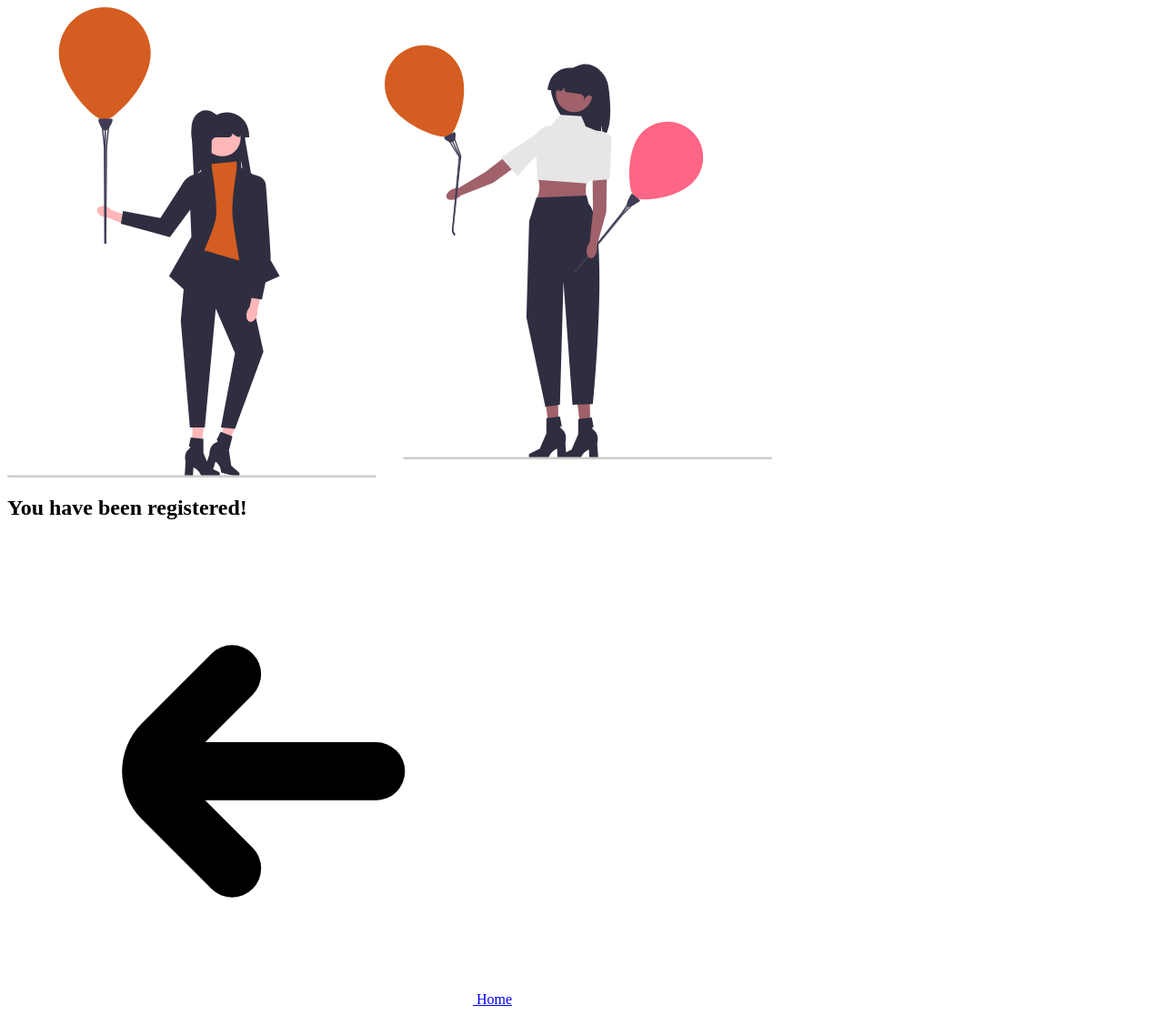
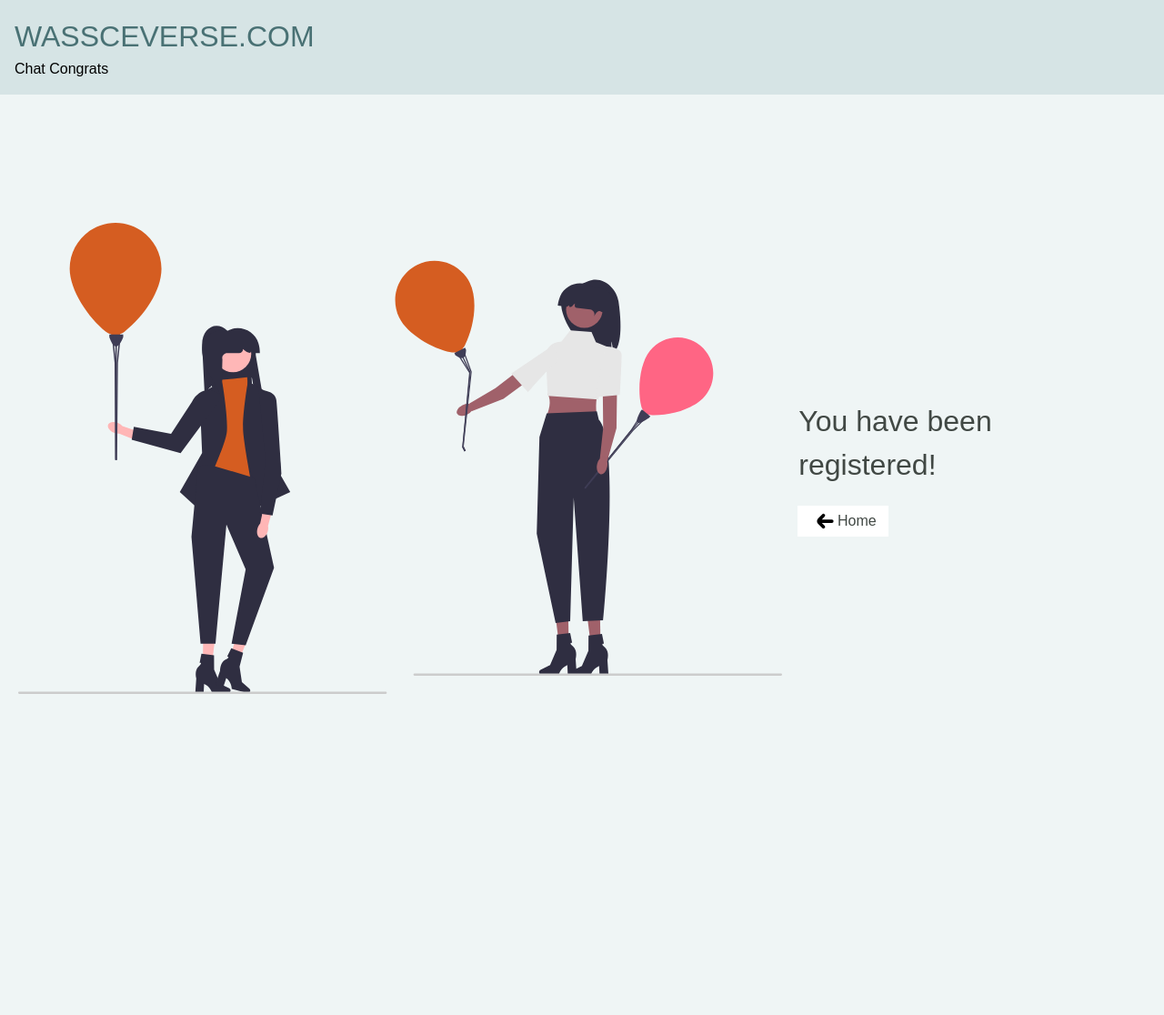
Before and after one commit to Asiedu13/wassceverse-grandpa, a Django app: page /congrats/ in a window 1280 px wide. Shown: the whole page at 91% size. After the commit the page ends 763 px from the top, so only its background shows below. Run offline with Django 4.2, Linux system fonts and the light colour scheme; some libraries are stand-ins or nearby versions.

Commit message:
some minor changes

```diff
--- a/wassceverse_web/main/static/css/_success.scss
+++ b/wassceverse_web/main/static/css/_success.scss
@@ -2,9 +2,10 @@
   width: 100vw;
   height: 100vh;
   display: flex;
-  /* justify-content: ; */
+  justify-content: center;
   align-items: center;
   color: #414844;
+  @include border(red);
 }
 
 #success-main section {
@@ -16,11 +17,17 @@
   display: flex;
   flex-direction: column;
   justify-content: center;
-  align-items: center;
+  // align-items: center;
+  @include border(blue);
 
   h1 {
     font-size: 2rem;
-    margin: 10px 0;
+    width: fit-content;
+    @include border(yellow);
+    display: flex;
+    justify-content: center;
+    align-items: center;
+    margin: 20px 0;
   }
   a {
     text-decoration: none;
@@ -32,6 +39,7 @@
     display: flex;
     justify-content: center;
     align-items: center;
+    @include border(yellow);
     img {
       width: 50px;
       height: 30px;
--- a/wassceverse_web/main/static/css/input.css
+++ b/wassceverse_web/main/static/css/input.css
@@ -405,14 +405,14 @@ text
   height: 0px;
   overflow: hidden; }
 
-/* @import 'login'; */
 #success-main {
   width: 100vw;
   height: 100vh;
   display: flex;
-  /* justify-content: ; */
+  justify-content: center;
   align-items: center;
-  color: #414844; }
+  color: #414844;
+  border: 1px solid transparent; }
 
 #success-main section {
   /* background: #fff; */
@@ -423,10 +423,15 @@ text
   display: flex;
   flex-direction: column;
   justify-content: center;
-  align-items: center; }
+  border: 1px solid transparent; }
   #success-main section h1 {
     font-size: 2rem;
-    margin: 10px 0; }
+    width: fit-content;
+    border: 1px solid transparent;
+    display: flex;
+    justify-content: center;
+    align-items: center;
+    margin: 20px 0; }
   #success-main section a {
     text-decoration: none;
     background: #fff;
@@ -436,7 +441,51 @@ text
     width: 100px;
     display: flex;
     justify-content: center;
-    align-items: center; }
+    align-items: center;
+    border: 1px solid transparent; }
     #success-main section a img {
       width: 50px;
       height: 30px; }
+
+/* @import 'login'; */
+#success-main {
+  width: 100vw;
+  height: 100vh;
+  display: flex;
+  justify-content: center;
+  align-items: center;
+  color: #414844;
+  border: 1px solid transparent; }
+
+#success-main section {
+  /* background: #fff; */
+  border-radius: 5px;
+  height: 300px;
+  width: 400px;
+  padding: 1rem;
+  display: flex;
+  flex-direction: column;
+  justify-content: center;
+  border: 1px solid transparent; }
+  #success-main section h1 {
+    font-size: 2rem;
+    width: fit-content;
+    border: 1px solid transparent;
+    display: flex;
+    justify-content: center;
+    align-items: center;
+    margin: 20px 0; }
+  #success-main section a {
+    text-decoration: none;
+    background: #fff;
+    color: #414844;
+    padding: 1rem;
+    height: 20px;
+    width: 100px;
+    display: flex;
+    justify-content: center;
+    align-items: center;
+    border: 1px solid transparent; }
+    #success-main section a img {
+      width: 50px;
+      height: 30px; }
--- a/wassceverse_web/main/static/css/input.scss
+++ b/wassceverse_web/main/static/css/input.scss
@@ -12,15 +12,14 @@ body {
   overflow-x: hidden;
 }
 #app {
-    width: 100vw;
-    height: 100vh;
+  width: 100vw;
+  height: 100vh;
 }
 
 header {
   padding: 1rem;
 }
 .main-header {
-
   background-color: #d6e4e5;
 }
 
@@ -31,6 +30,7 @@ header section h1 {
 @import "school_search";
 @import "conversation";
 @import "form";
+@import "success";
 /* @import 'login'; */
 
 @import "success";
--- a/wassceverse_web/main/templates/congrats.html
+++ b/wassceverse_web/main/templates/congrats.html
@@ -1,9 +1,13 @@
- <main id="success-main">
+{% extends '__base.html' %}
 
-      <img src="/static/media/happy_feeling.svg" />
-      <section>
-        <h1>You have been registered!</h1>
-        <a href="/" data-link><img src="/static/media/arrow-small-left.svg" /> Home</a>
-      </section>
-
-    </main>
+{% block content %}
+<section id="success-main">
+  <img src="/static/media/happy_feeling.svg" />
+  <section>
+    <h1>You have been registered!</h1>
+    <a href="/" data-link
+      ><img src="/static/media/arrow-small-left.svg" /> Home</a
+    >
+  </section>
+</section>
+{% endblock content %}
```
Also changed, not shown: wassceverse_web/main/templates/conversation.html (line endings or trailing spaces).
